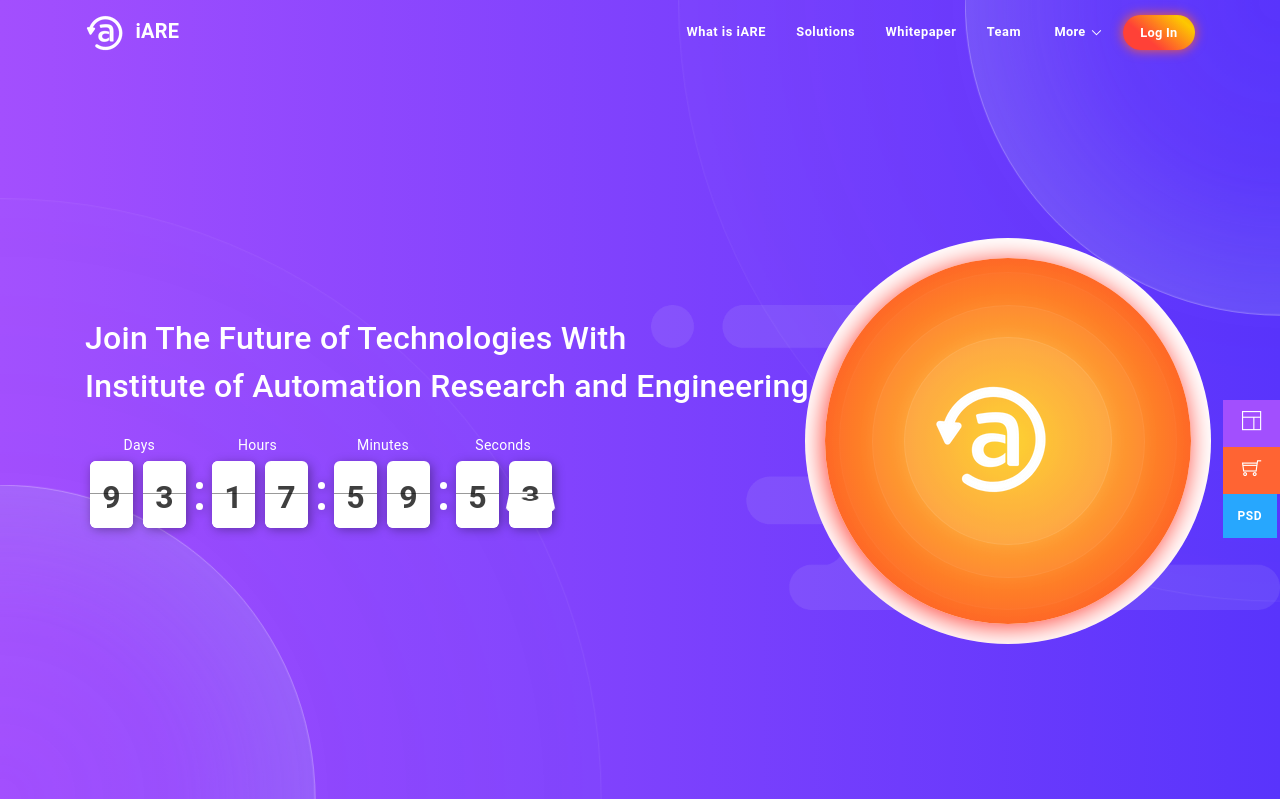
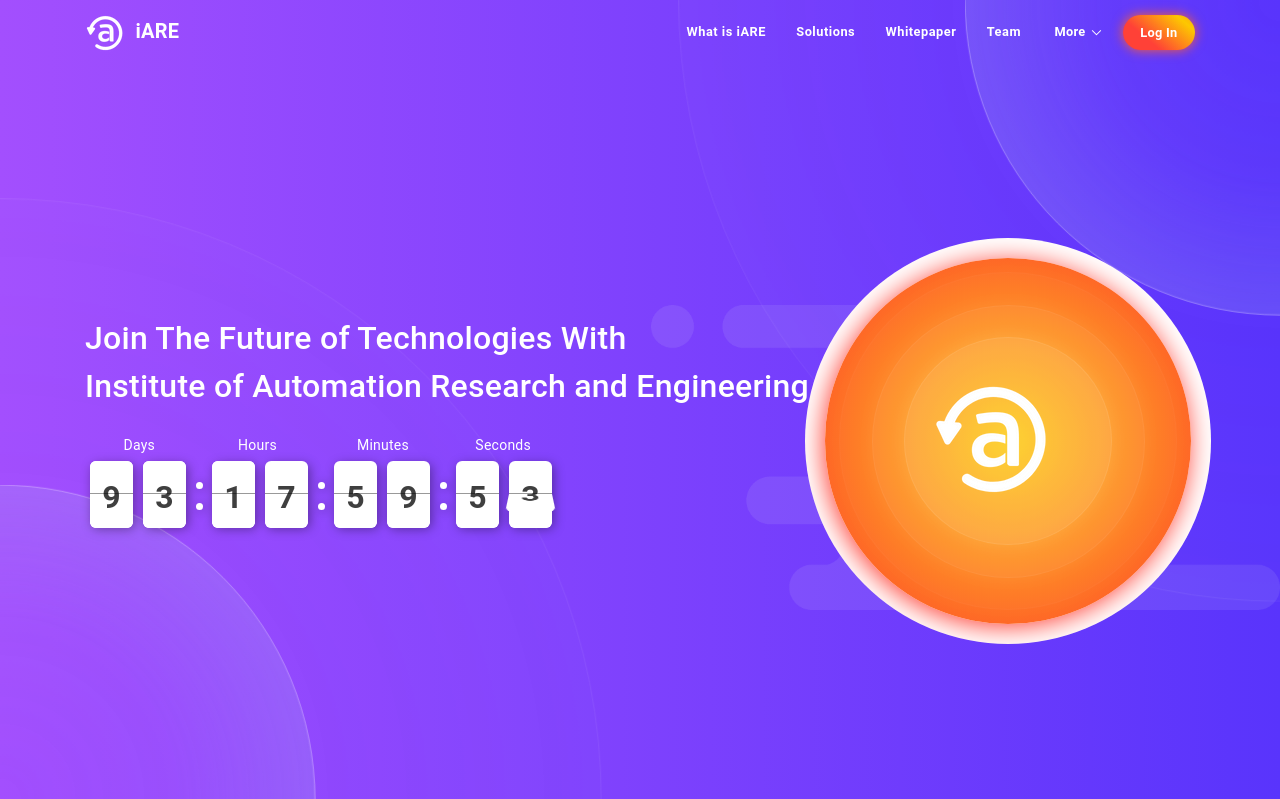
Before and after one commit to dee4git/iaredj2, a Django app: page / in a window 1280 px wide. Shown: the top 799 px of the page. Run offline with Django 3.2, Linux system fonts and the light colour scheme; data comes from the database, SQL or seed files in the repository; some libraries are stand-ins or nearby versions.

Commit message:
psd removed

```diff
--- a/templates/index.html
+++ b/templates/index.html
@@ -217,6 +217,7 @@
                                             <td>
                                                 {{ i.tags }}
                                             </td>
+
 
                                         </tr>
                                     {% endfor %}
@@ -1551,21 +1552,21 @@
     </div>
     <!-- //////////////////////////////////// FOOTER ////////////////////////////////////-->
     <!-- Demo options menu -->
-    <div class="demo-options">
-        <ul class="demo-options-list">
-            <li>
-                <button type="button" class="btn btn-sm btn-settings fullscreen-overlay-open" data-toggle="tooltip" data-placement="left" title="View all demos"><i class="ti-layout"></i></button>
-            </li>
-            <li>
-                <a href="https://1.envato.market/cryptoico_html" class="btn btn-sm btn-cart open-fullscreen-overlay" target="_blank" data-toggle="tooltip" data-placement="left" title="Buy now"><i class="ti-shopping-cart"></i></a>
-            </li>
-            <li>
-                <a href="https://1.envato.market/cryptigo_psd" class="btn btn-sm btn-psd open-fullscreen-overlay" target="_blank" data-toggle="tooltip" data-placement="left" title="PSD Available">PSD</a>
-            </li>
-            <!-- <li>
-                <button type="button" class="btn btn-rtl-mode open-fullscreen-overlay" data-toggle="tooltip" data-placement="left" title="RTL mode">RTL</li> -->
-        </ul>
-    </div>
+{#    <div class="demo-options">#}
+{#        <ul class="demo-options-list">#}
+{#            <li>#}
+{#                <button type="button" class="btn btn-sm btn-settings fullscreen-overlay-open" data-toggle="tooltip" data-placement="left" title="View all demos"><i class="ti-layout"></i></button>#}
+{#            </li>#}
+{#            <li>#}
+{#                <a href="https://1.envato.market/cryptoico_html" class="btn btn-sm btn-cart open-fullscreen-overlay" target="_blank" data-toggle="tooltip" data-placement="left" title="Buy now"><i class="ti-shopping-cart"></i></a>#}
+{#            </li>#}
+{#            <li>#}
+{#                <a href="https://1.envato.market/cryptigo_psd" class="btn btn-sm btn-psd open-fullscreen-overlay" target="_blank" data-toggle="tooltip" data-placement="left" title="PSD Available">PSD</a>#}
+{#            </li>#}
+{#            <!-- <li>#}
+{#                <button type="button" class="btn btn-rtl-mode open-fullscreen-overlay" data-toggle="tooltip" data-placement="left" title="RTL mode">RTL</li> -->#}
+{#        </ul>#}
+{#    </div>#}
     <!--/ Demo options menu -->
     <!-- Demo fullscreen-overlay -->
     <div class="fullscreen-overlay">
```
